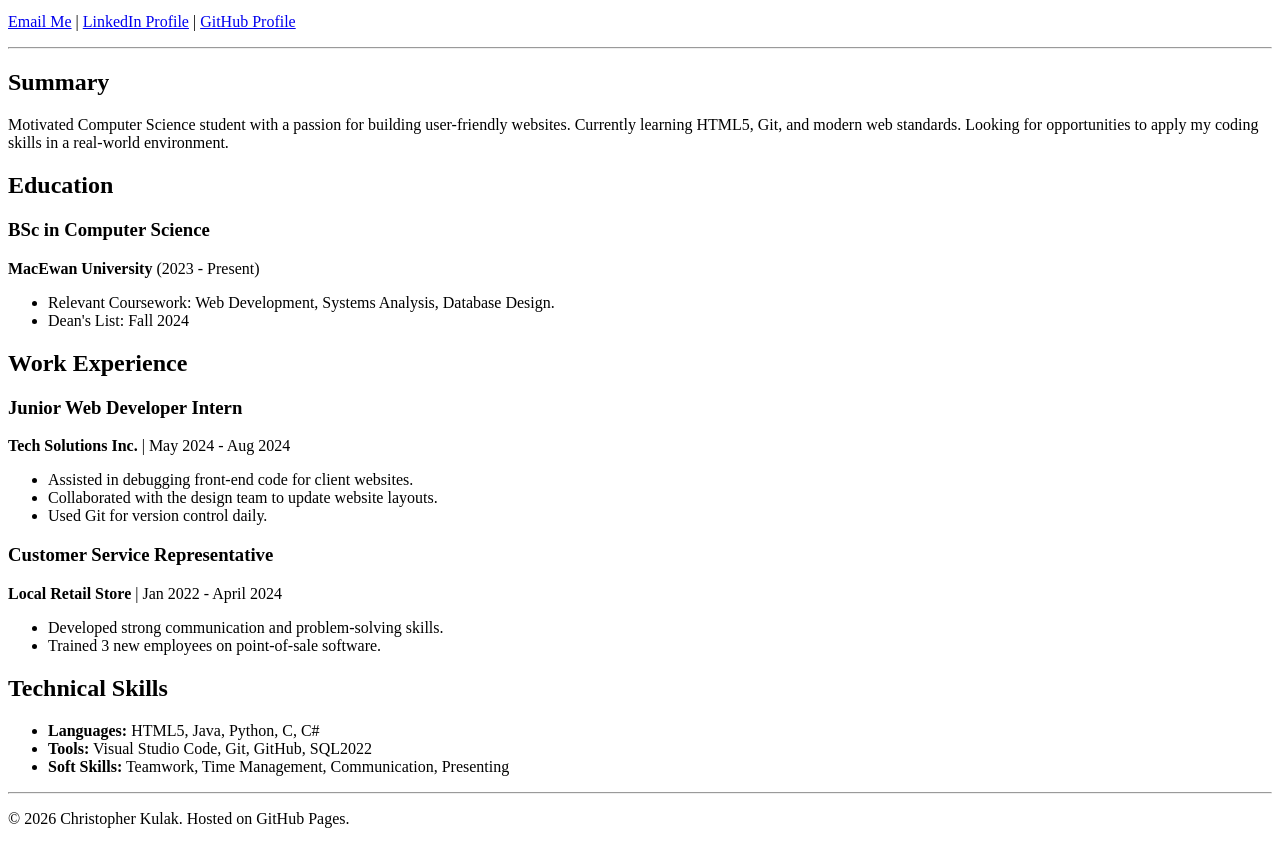
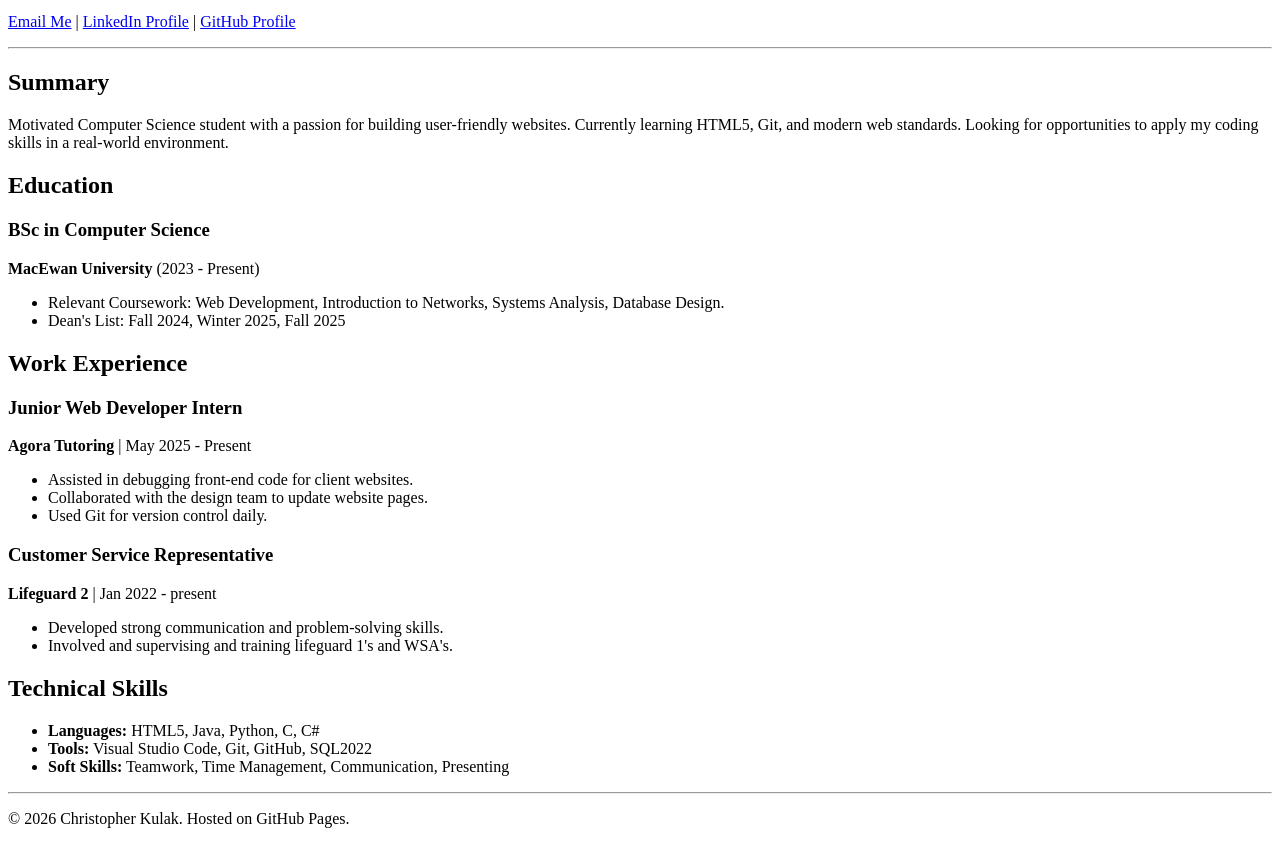
Before and after one commit to ChristopherK333/Web-Resume, a plain HTML site: page index.html in a window 1280 px wide. Shown: the part 225-1069 px from the top of the page. Drawn offline with Linux system fonts and the light colour scheme.

Commit message:
added new personal details

```diff
--- a/index.html
+++ b/index.html
@@ -36,8 +36,8 @@
             <h3>BSc in Computer Science</h3>
             <p><strong>MacEwan University</strong> (2023 - Present)</p>
             <ul>
-                <li>Relevant Coursework: Web Development, Systems Analysis, Database Design.</li>
-                <li>Dean's List: Fall 2024</li>
+                <li>Relevant Coursework: Web Development, Introduction to Networks, Systems Analysis, Database Design.</li>
+                <li>Dean's List: Fall 2024, Winter 2025, Fall 2025</li>
             </ul>
         </section>
 
@@ -45,18 +45,18 @@
             <h2>Work Experience</h2>
 
             <h3>Junior Web Developer Intern</h3>
-            <p><strong>Tech Solutions Inc.</strong> | May 2024 - Aug 2024</p>
+            <p><strong>Agora Tutoring</strong> | May 2025 - Present</p>
             <ul>
                 <li>Assisted in debugging front-end code for client websites.</li>
-                <li>Collaborated with the design team to update website layouts.</li>
+                <li>Collaborated with the design team to update website pages.</li>
                 <li>Used Git for version control daily.</li>
             </ul>
 
             <h3>Customer Service Representative</h3>
-            <p><strong>Local Retail Store</strong> | Jan 2022 - April 2024</p>
+            <p><strong>Lifeguard 2</strong> | Jan 2022 - present</p>
             <ul>
                 <li>Developed strong communication and problem-solving skills.</li>
-                <li>Trained 3 new employees on point-of-sale software.</li>
+                <li>Involved and supervising and training lifeguard 1's and WSA's.</li>
             </ul>
         </section>
 
```
